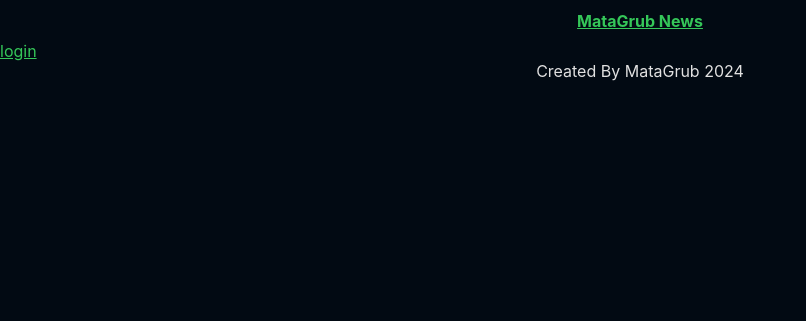
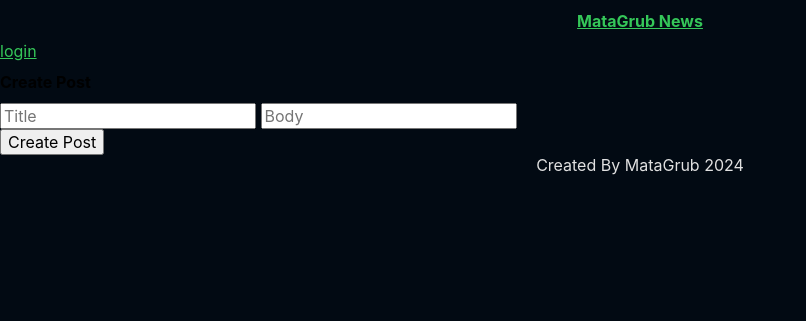
Before and after one commit to itsmarcotime/mata_python_forum, a Flask app: page /add_post in a window 1280 px wide. Shown: the top 321 px of the page, without its empty margins (0-806 px from the left). Run offline with Flask 3, Linux system fonts and the light colour scheme; the visitor is signed in with stand-in values (Sample User, id 1).

Commit message:
post will get uploaded to mysql

```diff
--- a/main.py
+++ b/main.py
@@ -94,7 +94,7 @@
         cursor.execute('INSERT INTO articles(title, body, author) VALUES(%s, %s, %s)', (title, body, session['username']))
         conn.commit()
         msg = 'Your post was created successfully!'
-        return redirect(url_for(home))
+        return redirect(url_for('home'))
 
     return render_template('add_post.html', msg=msg)
 
--- a/templates/add_post.html
+++ b/templates/add_post.html
@@ -2,16 +2,16 @@
 
 {% block body %}
 
-<!-- <form class="">
-    <div>
-      <label for="post-title">Title</label>
-      <input type="text" id="post-title" name="post-title" />
-    </div>
-    <div>
-      <label for="post-url">Link</label>
-      <input id="post-url" name="post-url" />
-    </div>
-    <button type="submit" class="btn">Create</button>
-  </form> -->
+<h1>Create Post</h1>
+<form action="{{ url_for('add_post') }}" method="post" autocomplete="off">
+
+    <input type="title" name="title" placeholder="Title" id="title" required>
+
+    <input type="text" name="body" placeholder="Body" id="body" required>
+
+    <div class="msg">{{ msg }}</div>
+    <input type="submit" value="Create Post">
+
+</form>
 
 {% endblock %}
```
